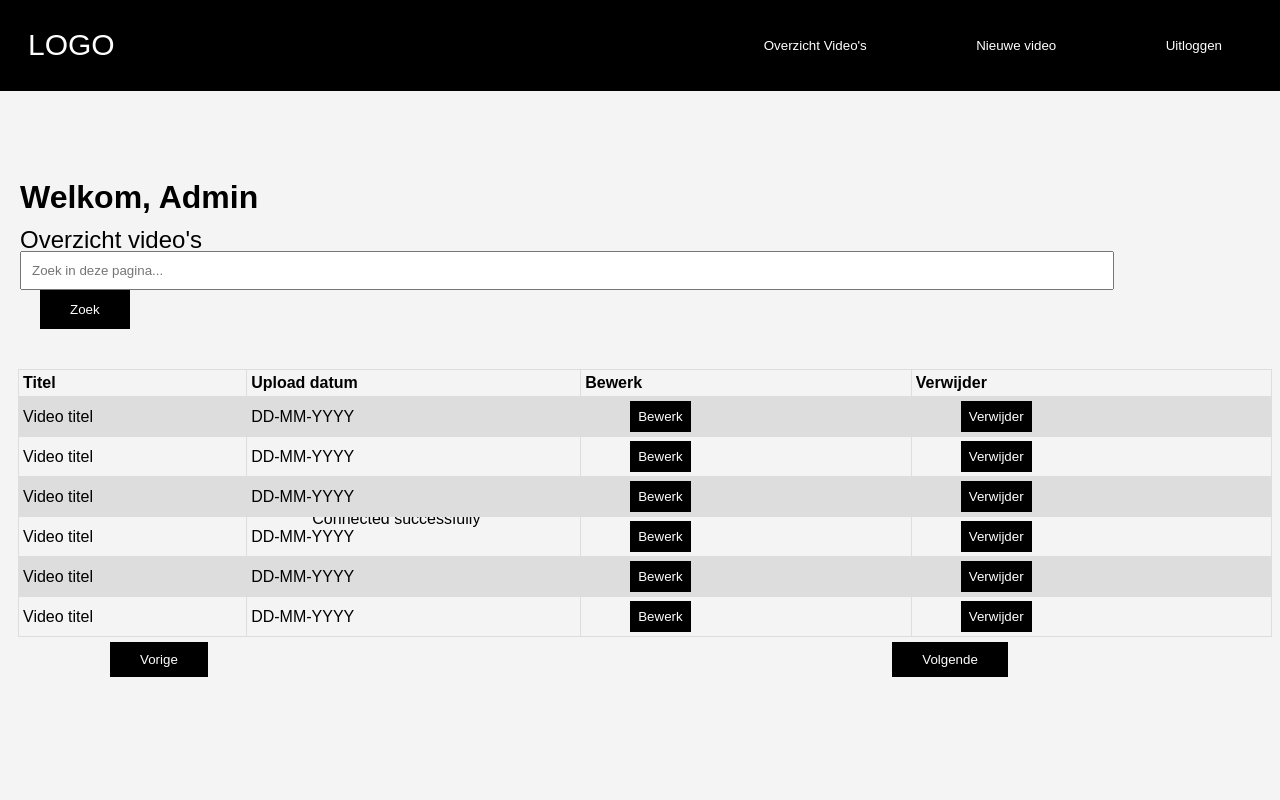
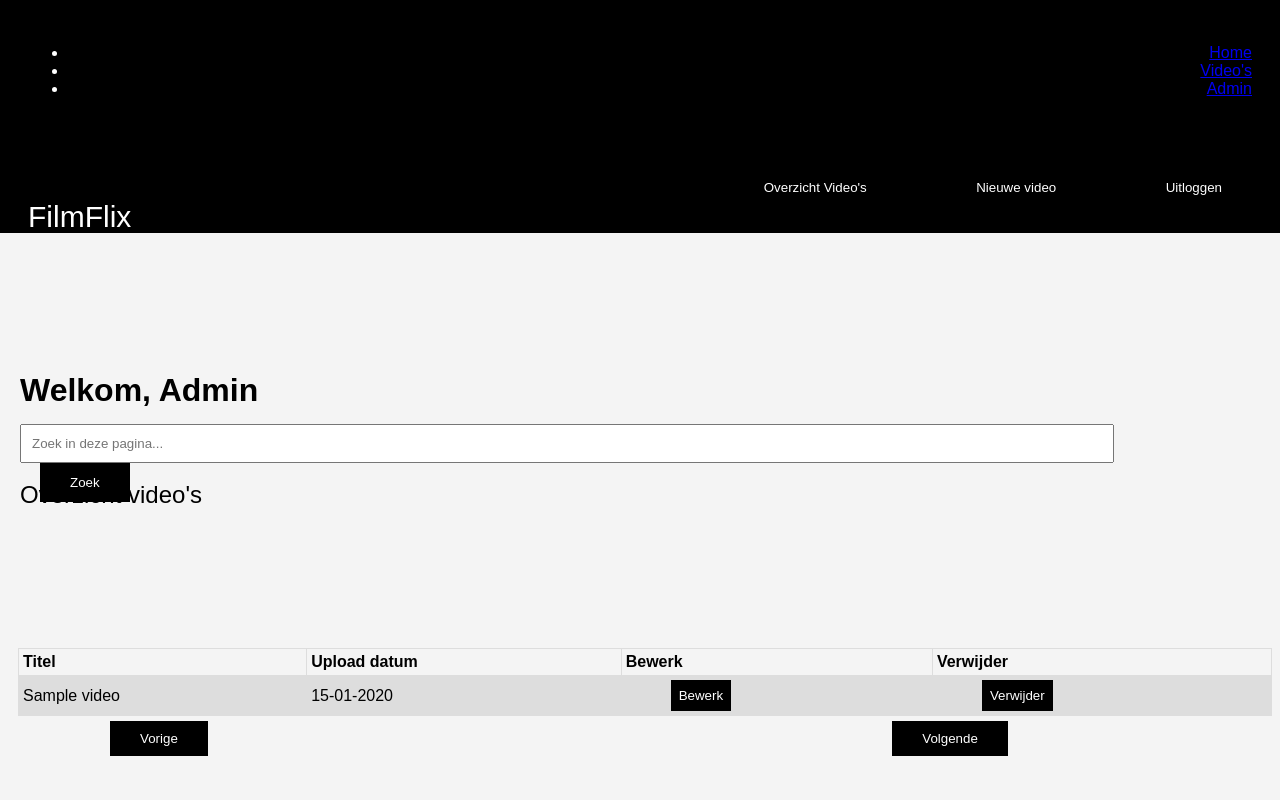
Before and after one commit to Finn740/FilmFlix, a PHP site: page /Admin.php in a window 1280 px wide. Run offline with PHP 8.4, Linux system fonts and the light colour scheme; tables that the repository leaves empty or names only in its code hold one stand-in row (values such as "Sample post").

Commit message:
replaced admin.php code

```diff
--- a/Admin.php
+++ b/Admin.php
@@ -1,25 +1,56 @@
+<?php
+$servername = "localhost";
+$username = "root";
+$password = "";
+$dbname = "mydb";
+
+try {
+    $pdo = new PDO("mysql:host=$servername;dbname=$dbname", $username, $password);
+    $pdo->setAttribute(PDO::ATTR_ERRMODE, PDO::ERRMODE_EXCEPTION);
+    $pdo->setAttribute(PDO::ATTR_DEFAULT_FETCH_MODE, PDO::FETCH_ASSOC);
+} catch (PDOException $e) {
+    die("Verbinding mislukt: " . $e->getMessage());
+}
+
+$stmt = $pdo->query("SELECT * FROM videos ORDER BY upload_date DESC");
+$videos = $stmt->fetchAll();
+?>
+
 <!DOCTYPE html>
-<html lang="en">
+<html lang="nl">
 <head>
     <meta charset="UTF-8">
     <meta name="viewport" content="width=device-width, initial-scale=1.0">
-    <title>Admin Dashboard</title>
-   <link rel= "stylesheet" href="Style/Admin.css">
+    <title>Admin Dashboard - FilmFlix</title>
+    <link rel="stylesheet" href="Style/Admin.css">
 </head>
 <body>
+<header>
   <nav>
-      <p1 class="logo">LOGO</p1>
+    <ul>
+      <li><a href="index.php">Home</a></li>
+      <li><a href="video.php">Video's</a></li>
+      <li><a href="Admin.php">Admin</a></li>
+    </ul>
+  </nav>
+</header>
+
+<nav class="admin-nav">
+    <p class="logo">FilmFlix</p>
     <button>Overzicht Video's</button>
     <button>Nieuwe video</button>
     <button>Uitloggen</button>
 </nav>
+
 <form class="search-bar">
     <input type="text" placeholder="Zoek in deze pagina..." name="search">
-  <button type="zoek">Zoek</button>
+    <button type="button">Zoek</button>
 </form>
-<p1 class="Welkom"><b>Welkom, Admin</b></p1>
+
+<p class="Welkom"><b>Welkom, Admin</b></p>
 <br>
-<p1 class = "Overzicht"> Overzicht video's</p1>
+<p class="Overzicht">Overzicht video's</p>
+
 <table>
     <tr>
         <th>Titel</th>
@@ -27,59 +58,24 @@
         <th>Bewerk</th>
         <th>Verwijder</th>
     </tr>
+    <?php if (empty($videos)): ?>
     <tr>
-    <td>Video titel</td>
-    <td>DD-MM-YYYY</td>
-    <td> <button class ="Bewerk">Bewerk</button></td>
-    <td> <button class ="Verwijder">Verwijder</button></td>
+        <td colspan="4">Geen video's gevonden.</td>
     </tr>
+    <?php else: ?>
+        <?php foreach ($videos as $video): ?>
         <tr>
-    <td>Video titel</td>
-    <td>DD-MM-YYYY</td>
-   <td> <button class ="Bewerk">Bewerk</button></td>
-   <td> <button class ="Verwijder">Verwijder</button></td>
+            <td><?php echo htmlspecialchars($video['title']); ?></td>
+            <td><?php echo date('d-m-Y', strtotime($video['upload_date'])); ?></td>
+            <td><button class="Bewerk">Bewerk</button></td>
+            <td><button class="Verwijder">Verwijder</button></td>
         </tr>
-  <tr>
-    <td>Video titel</td>
-    <td>DD-MM-YYYY</td>
-    <td> <button class ="Bewerk">Bewerk</button></td>
-    <td> <button class ="Verwijder">Verwijder</button></td>
-  </tr>
-  <tr>
-    <td>Video titel</td>
-    <td>DD-MM-YYYY</td>
-    <td> <button class ="Bewerk">Bewerk</button></td>
-    <td> <button class ="Verwijder">Verwijder</button></td>
-  </tr>
-  <tr>
-    <td>Video titel</td>
-    <td>DD-MM-YYYY</td>
-   <td> <button class ="Bewerk">Bewerk</button></td>
-    <td> <button class ="Verwijder">Verwijder</button></td>
-  </tr>
-  <tr>
-    <td>Video titel</td>
-    <td>DD-MM-YYYY</td>
-    <td> <button class ="Bewerk">Bewerk</button></td>
-    <td> <button class ="Verwijder">Verwijder</button></td>
-  </tr>
+        <?php endforeach; ?>
+    <?php endif; ?>
 </table>
-<button class = "Vorige"> Vorige</button>
-<button class= "Volgende"> Volgende</button>
-  <?php
-$servername = "localhost";
-$username = "root";
-$password = "";
-$dbname = "mydb";
 
-try {
-  $conn = new PDO("mysql:host=$servername;dbname,$dbname", $username, $password);
-  // set the PDO error mode to exception
-  $conn->setAttribute(PDO::ATTR_ERRMODE, PDO::ERRMODE_EXCEPTION);
-  echo "Connected successfully";
-} catch(PDOException $e) {
-  echo "Connection failed: " . $e->getMessage();
-}
-?>
+<button class="Vorige">Vorige</button>
+<button class="Volgende">Volgende</button>
+
 </body>
 </html>
```
Lines whose indentation alone changed are shown as unchanged.
